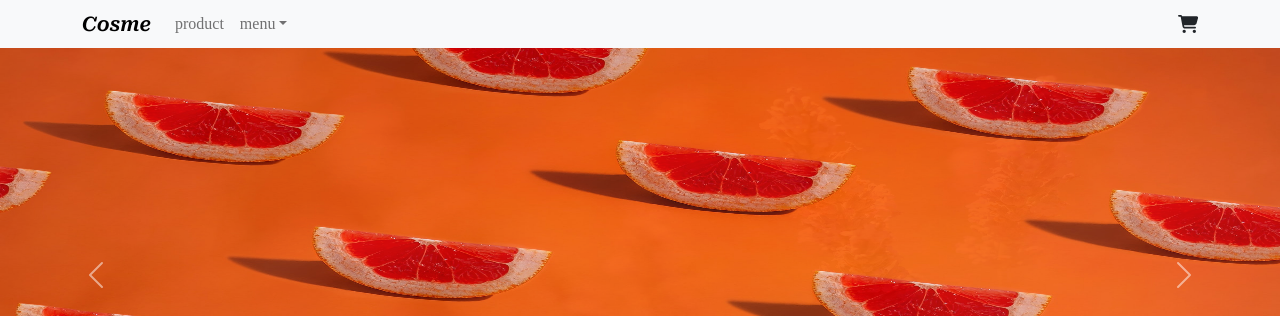
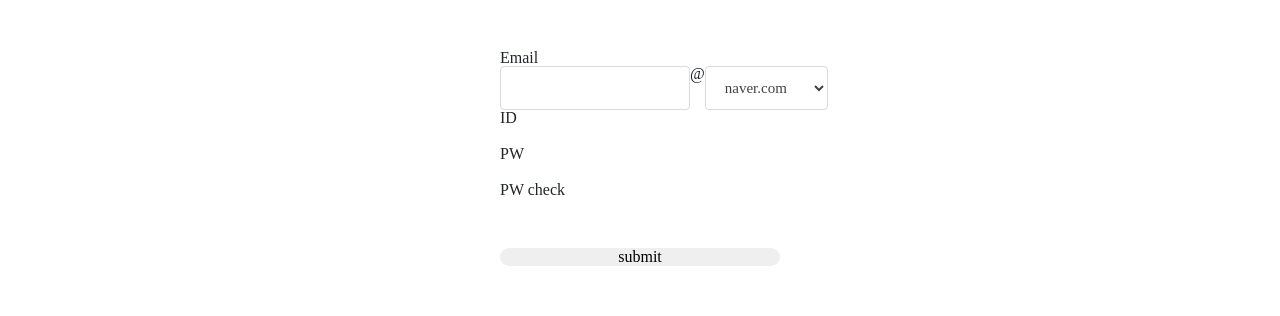
Before and after one commit to softBUD/shop, a React (Create React App) app: page /api/user/signup in a window 1280 px wide. Shown: the top 316 px of the page. Built offline with nearby package versions, Linux system fonts and the light colour scheme; no server answers.

Commit message:
0321 로그인기능 구현완료/회원가입폼 css 수정중

```diff
--- a/src/App.css
+++ b/src/App.css
@@ -275,10 +275,35 @@ table {
   margin: 0 auto;
   display: flex;
   flex-direction: column;
-  width: 30%;
-  margin-top: 20px;
+  width: 35vh;
+  margin-top: 50px;
 }
-
+.emailContainer {
+  width: 100%;
+  display: flex;
+  flex-direction: row;
+}
+.signUpEmail {
+  flex: 1 1 0px;
+  font-size: 15px;
+  box-sizing: border-box;
+  line-height: 40px;
+  border-radius: 4px;
+  border: 1px solid #dbdbdb;
+  background-color: #fff;
+  color: #424242;
+}
+.emailDomain {
+  flex: 1 1 0px;
+  font-size: 15px;
+  box-sizing: border-box;
+  padding: 0 15px;
+  line-height: 40px;
+  border-radius: 4px;
+  border: 1px solid #dbdbdb;
+  background-color: #fff;
+  color: #424242;
+}
 #signUpBtn {
   margin-top: 30px;
   border: none;
--- a/src/App.js
+++ b/src/App.js
@@ -12,10 +12,9 @@ import bottle6 from './images/bottle6.jpg';
 import { Navbar,Container,Nav,NavDropdown,Carousel,Row,Col ,Form, Button} from 'react-bootstrap';
 import { Route, BrowserRouter,withRouter, Switch ,Link} from 'react-router-dom';
 import Cart from './views/cart.js';
-import Landing from './views/landing.js';
 import Detail from './views/detail.js';
 import Login from './views/login.js';
-//import SignUp from './views/signUp.js';
+import SignUp from './views/signUp.js';
 import axios from 'axios';
 import './App.css';
 import { FontAwesomeIcon } from '@fortawesome/react-fontawesome';
@@ -32,6 +31,7 @@ function App() {
   <BrowserRouter>
     <Switch>
     <Route path='/api/user/login' component={Login} />
+    <Route path="/api/user/signup" component={SignUp}></Route>
     <div className="App">
       <Navmenu/>
       <Route path="/"><Home proImg={proImg} product={product}></Home></Route>
@@ -39,8 +39,6 @@ function App() {
         <Detail product={product} proImg={proImg}></Detail>
       </Route>
       <Route path="/api/product/cart" component={Cart}/>
-      {/* <Route exact path="api/user/signUp" component={Signup} /> */}
-      <Route path="/api/user/signup"></Route>
     </div>
     </Switch>
   </BrowserRouter>
--- /dev/null
+++ b/src/_actions/types.js
@@ -0,0 +1 @@
+export const LOGIN_USER = "login_user";
--- a/src/_actions/user_action.js
+++ b/src/_actions/user_action.js
@@ -1,12 +1,13 @@
 import axios from 'axios';
 import React from 'react';
+import {LOGIN_USER} from './types';
 
 export function loginUser(dataToSubmit) {
-    const request = axios.post('/api/user/login',body)
-    .then(response => { response.data })
+    const request = axios.post('/api/user/login',dataToSubmit) //데이터저장
+    .then(response => response.data)
     return {
         type:"LOGIN_USER",
         payload: request
-        //previousState와 action을 조합해서 nextState를 return 한다
+        //reducer에서 previousState와 action을 조합해서 nextState를 return 한다
     }
 }
--- a/src/_reducers/index.js
+++ b/src/_reducers/index.js
@@ -1,7 +1,7 @@
 import { combineReducers } from "redux";
 import user from './user_reducer';
 const rootReducer = combineReducers({
-
+    user
 })
 
 export default rootReducer;
--- a/src/_reducers/user_reducer.js
+++ b/src/_reducers/user_reducer.js
@@ -0,0 +1,12 @@
+import {LOGIN_USER} from "../_actions/types";
+
+export default function(state = {}, action) {
+    switch(action.type) {
+        case LOGIN_USER:
+        return {...state, loginSuccess: action.payload}
+        break;
+
+        default:
+            return state;
+    }
+}
--- a/src/views/login.js
+++ b/src/views/login.js
@@ -2,13 +2,15 @@ import React, { useEffect, useState } from 'react';
 import lipstick from '../images/lipstick.png';
 import axios from 'axios';
 import {useDispatch} from 'react-redux';
+import {loginUser} from "../../src/_actions/user_action";
 
-function Login () {
+function Login (props) {
 
     const dispatch = useDispatch();
     const [Email,EmailState] = useState("");
     const [Password,PasswordState] = useState("");
 
+    // state를 변경시켜줌
     const onEmailHandler = (event) => {
       EmailState(event.currentTarget.value)
     }
@@ -24,14 +26,21 @@ function Login () {
         email:Email,
         password:Password
       }
-
+      //원래는 axios로 구현하는 부분을 disapatch로 넘김
       dispatch(loginUser(body))
-
+      .then(response => {
+        if(response.payload.loginSuccess){
+          props.history.push('/')
+        } else {
+          alert('Error')
+        }
+      })
 
   }
     return (
       <div>
-        <form action="" className='loginForm' onSubmit={onSubmitHandler}>
+        {/* onchange로 값 바꿔주어야함 , form에 submit핸들러추가*/}
+        <form className='loginForm' onSubmit={onSubmitHandler}>
           <div className='logoContainer'><img src={lipstick} className="logoImage" alt="" /><div className='logoTitle'>Cosme</div></div>
           <label className='noneLabel'>Email</label>
           <input type="email" onChange={onEmailHandler} placeholder="email" className='emailInput'/>
--- a/src/views/signUp.js
+++ b/src/views/signUp.js
@@ -1,67 +1,92 @@
 import { faStepForward } from '@fortawesome/free-solid-svg-icons';
 import React, { useContext, useState } from 'react';
 import {useDispatch} from 'react-redux';
+import {loginUser} from '../_actions/user_action'
+
+function SignUp(props) {
+
+    const dispath = useDispatch();
+
+    const [email,emailState] = useState("");
+    const [domain,domainState] = useState("");
+    const options = [
+                    {value:"naver.com", name:"naver"},
+                    {value:"gmail.com", name:"google"},
+                    {value:"hanmail.net" ,name:"daum"}
+                    ];
+    const [fullEmail,fullEmailState] = useState("");
+    const [id, idState] = useState("");
+    const [pw, pwState] = useState("");
+    const [pwCheck, pwCheckState] = useState("");
 
 
-// function SignUp(props) {
+    const onEmailHandler = (e) => {
+        emailState(e.currentTarget.value)
+    }
+    const onDomainHandler = (e) => {
+        domainState(e.currentTarget.value)
+    }
+    const onFullEmailHandler = (e) => {
+        fullEmailState(email+"@"+domain);
+    }
+    const onIdHandler = (e) => {
+        idState(e.currentTarget.value)
+    }
+    const onPwHandler = (e) => {
+        pwState(e.currentTarget.value)
+    }
+    const onPwCheckHandler = (e) => {
+        pwCheckState(e.currentTarget.value)
+    }
 
-//     const dispath = useDispatch();
+    const onSubmitHandler = (e) => {
+        e.preventDefault();
 
-//     const [email,emailState] = useState("");
-//     const [id, idState] = useState("");
-//     const [pw, pwState] = useState("");
-//     const [pwCheck, pwCheckState] = useState("");
-
-
-//     const onEmailHandler = (e) => {
-//         setEmail(e.currentTarget.value)
-//     }
-//     const onIdHandler = (e) => {
-//         setId(e.currentTarget.value)
-//     }
-//     const onPwHandler = (e) => {
-//         setPw(e.currentTarget.value)
-//     }
-//     const onPwCheckHandler = (e) => {
-//         setPwChk(e.currentTarget.value)
-//     }
-
-//     const onSubmitHandler = (e) => {
-//         e.preventDefault();
-
-//         let body = {
-//             email: Email,
-//             password: Password
-//         }
-//         dispath(loginUser(body))
-//         .then(response=> {
-//             if(response.payload.loginSuccess) {
-//                 props.history.push('/')
-//             } else {
-//                 alert("Error")
-//             }
-//         })
-//     }
+        let body = {
+            email: fullEmail,
+            password: pw
+        }
+        dispath(loginUser(body))
+        .then(response=> {
+            if(response.payload.loginSuccess) {
+                props.history.push('/')
+            } else {
+                alert("Error")
+            }
+        })
+    }
 
 
 
-//     return (
-//         <form action="sign" action="/add" method="POST" id='signUpForm'>
-//             <label htmlFor="email">Email</label>
-//             <input type="email" value={email} onChange={onEmailHandler}/>
+    return (
+        <div>
+        <form action="/add" method="POST" id='signUpForm'>
+            <label htmlFor="emailID">Email</label>
+            <div className='emailContainer'>
+            <input type="text" className='signUpEmail'value={email} onChange={onEmailHandler}/>
+            <div className='eamilspan'>@</div>
+            <select className='emailDomain' onChange={onDomainHandler}>
+                {options.map((option) => (
+                    <option
+                    key={option.value}
+                    value={option.value}
+                    >{option.value}</option>
+                ))}
+            </select>
+            </div>
+            <div onChange={onFullEmailHandler}>{fullEmail}</div>
+            <label htmlFor="ID">ID</label>
+            <input type="text"  value={id} onChange={onIdHandler}/>
+            <label htmlFor="PW">PW</label>
+            <input type="text" value={pw} onChange={onPwHandler}/>
 
-//             <label htmlFor="ID">ID</label>
-//             <input type="text"  value={id} onChange={onIdHandler}/>
+            <label htmlFor="PWchk">PW check</label>
+            <input type="text" value={pwCheck} onChange={onPwCheckHandler} />
 
-//             <label htmlFor="PW">PW</label>
-//             <input type="text" value={pw} onChange={onPwHandler}/>
+            <input type="submit" value="submit" id='signUpBtn'/>
+        </form>
+        </div>
+    )
+}
 
-//             <label htmlFor="PWchk">PW check</label>
-//             <input type="text" value={pwCheck} onChange={onPwCheckHandler} />
-
-//             <input type="submit" value="submit" id='signUpBtn'/>
-//         </form>
-//     )
-// }
-
-// export default SignUp;
+export default SignUp;
```
